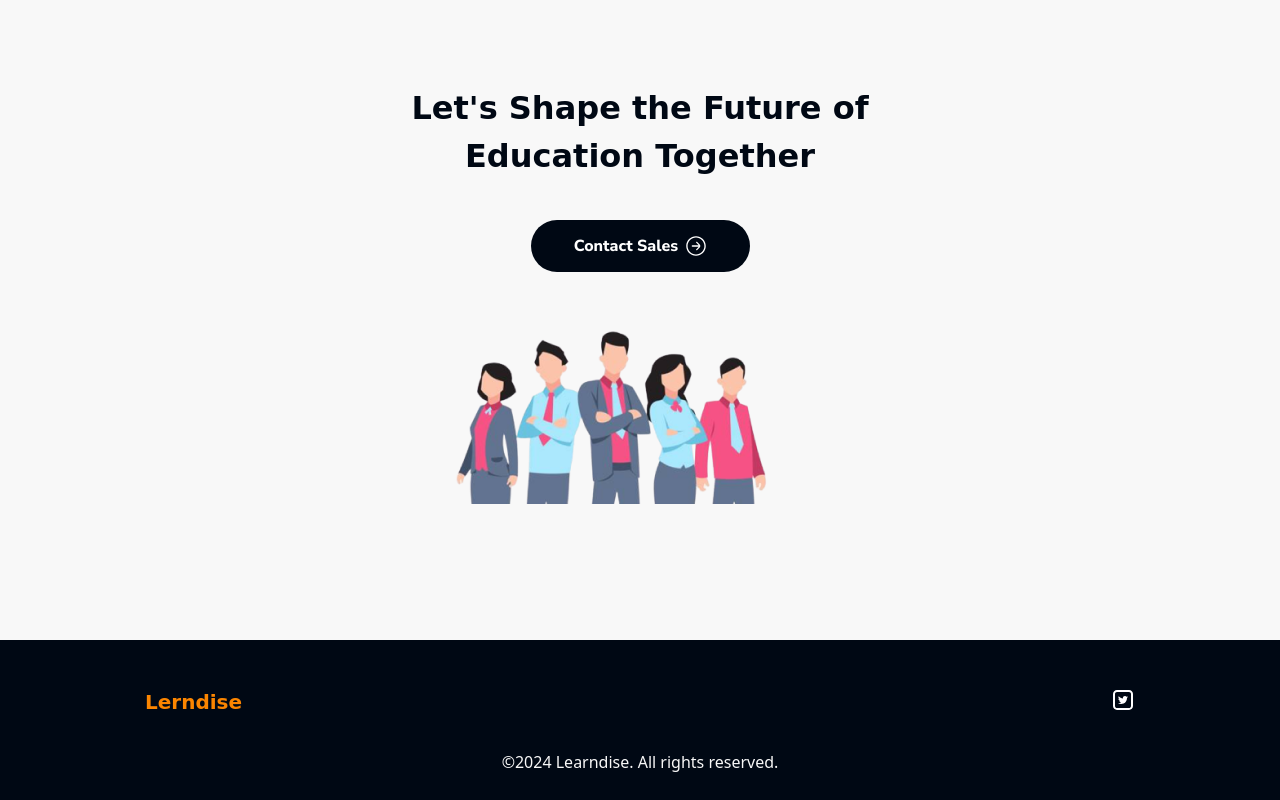
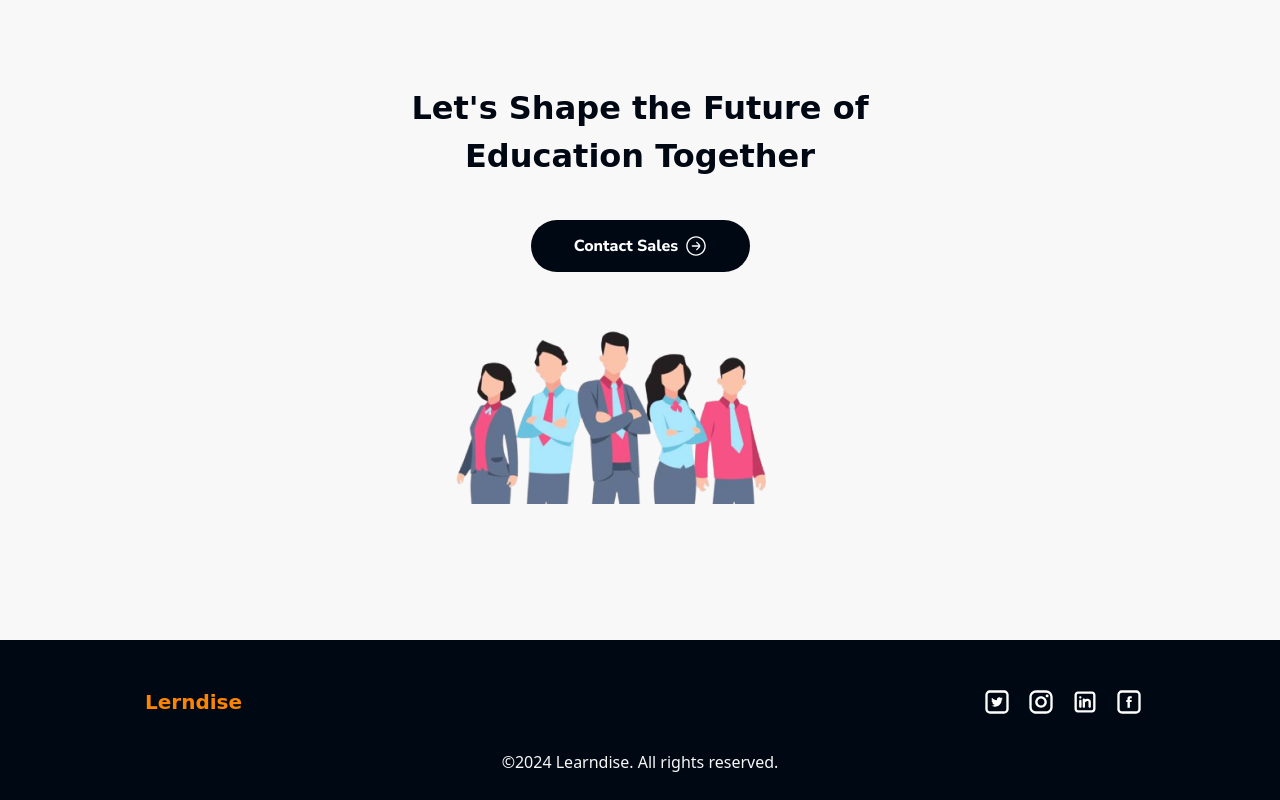
Before and after one commit to linda-ochem/lerndise, a React (Vite) app: page / in a window 1280 px wide. Shown: the part 3387-4187 px from the top of the page. Built offline with nearby package versions, Linux system fonts and the light colour scheme.

Commit message:
Revert "Merge branch 'update-nelson' of https://dev.azure.com/janetnjokuc/Lerndise/_git/Lerndise into update-nelson"
This reverts commit c37cdb9ee216f192b2daddbcbbcb3b93c3653fa3, reversing
changes made to 8f1b512ebef77a9b80dfa52dccdab43d14d3675d.

```diff
--- a/src/components/Footer.tsx
+++ b/src/components/Footer.tsx
@@ -1,10 +1,7 @@
-// import twitter from "../assets/twitter.svg";
-// import instagram from "../assets/instagram.svg";
-// import linkedin from "../assets/linkedin.svg";
-// import facebook from "../assets/facebook.svg";
-import { Twitter } from "./Svgs/Twitter";
-
-
+import twitter from "../assets/Twitter.svg";
+import instagram from "../assets/instagram.svg";
+import linkedin from "../assets/linkedin.svg";
+import facebook from "../assets/facebook.svg";
 
 const Footer = () => {
   return (
@@ -15,11 +12,10 @@ const Footer = () => {
             Lerndise
           </h1>
           <div className="flex justify-center">
-            <Twitter/>
-            {/* <img className="ml-4" src={twitter} alt="Twitter Icon" />
+            <img className="ml-4" src={twitter} alt="Twitter Icon" />
             <img className="ml-4" src={instagram} alt="Instagram Icon" />
             <img className="ml-4" src={linkedin} alt="Linkedin Icon" />
-            <img className="ml-4" src={facebook} alt="Facebook Icon" /> */}
+            <img className="ml-4" src={facebook} alt="Facebook Icon" />
           </div>
         </div>
         <p className="text-lerndis-white flex justify-center mb-4">
--- a/src/components/Svgs/Twitter.tsx
+++ /dev/null
@@ -1,26 +0,0 @@
-export const Twitter = () => {
-  return (
-    <svg
-      width="24"
-      height="24"
-      viewBox="0 0 24 24"
-      fill="none"
-      xmlns="http://www.w3.org/2000/svg"
-    >
-      <g id="jam:twitter-square">
-        <g id="Group">
-          <path
-            id="Vector"
-            d="M17 8.94701C16.632 9.10701 16.237 9.21701 15.822 9.26501C16.246 9.01501 16.57 8.61901 16.724 8.14801C16.32 8.38348 15.8791 8.54913 15.42 8.63801C15.2269 8.43558 14.9945 8.27462 14.7372 8.16493C14.4798 8.05524 14.2028 7.99913 13.923 8.00001C12.79 8.00001 11.872 8.90501 11.872 10.02C11.872 10.178 11.89 10.332 11.925 10.48C11.1123 10.4414 10.3166 10.2339 9.58865 9.87056C8.86068 9.50726 8.21643 8.99621 7.697 8.37001C7.51456 8.67711 7.41851 9.02781 7.419 9.38501C7.419 10.085 7.782 10.705 8.332 11.066C8.00644 11.0558 7.68786 10.9691 7.402 10.813V10.838C7.40509 11.3075 7.5708 11.7613 7.87092 12.1224C8.17103 12.4834 8.587 12.7292 9.048 12.818C8.74536 12.898 8.42869 12.9096 8.121 12.852C8.25513 13.2559 8.51167 13.608 8.85502 13.8594C9.19837 14.1108 9.61148 14.2491 10.037 14.255C9.30696 14.8176 8.41064 15.1215 7.489 15.119C7.324 15.119 7.161 15.109 7 15.091C7.94047 15.6863 9.03096 16.0016 10.144 16C13.918 16 15.981 12.922 15.981 10.252L15.974 9.99001C16.3763 9.70729 16.7239 9.3539 17 8.94701Z"
-            fill="white"
-          />
-          <path
-            id="Vector_2"
-            d="M6 4C5.46957 4 4.96086 4.21071 4.58579 4.58579C4.21071 4.96086 4 5.46957 4 6V18C4 18.5304 4.21071 19.0391 4.58579 19.4142C4.96086 19.7893 5.46957 20 6 20H18C18.5304 20 19.0391 19.7893 19.4142 19.4142C19.7893 19.0391 20 18.5304 20 18V6C20 5.46957 19.7893 4.96086 19.4142 4.58579C19.0391 4.21071 18.5304 4 18 4H6ZM6 2H18C19.0609 2 20.0783 2.42143 20.8284 3.17157C21.5786 3.92172 22 4.93913 22 6V18C22 19.0609 21.5786 20.0783 20.8284 20.8284C20.0783 21.5786 19.0609 22 18 22H6C4.93913 22 3.92172 21.5786 3.17157 20.8284C2.42143 20.0783 2 19.0609 2 18V6C2 4.93913 2.42143 3.92172 3.17157 3.17157C3.92172 2.42143 4.93913 2 6 2Z"
-            fill="white"
-          />
-        </g>
-      </g>
-    </svg>
-  );
-};
```
Also changed, not shown: 3 other files (tests, documents, lock files or other folders).
